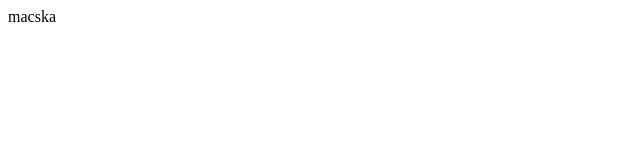
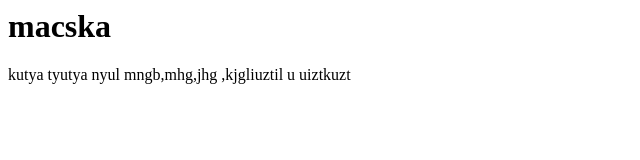
Before and after one commit to Zsomborkancsal/first, a plain HTML site: page index.html in a window 1280 px wide. Shown: the whole page, without its empty margins (0-640 px from the left). Drawn offline with Linux system fonts and the light colour scheme.

Commit message:
Update index.html

```diff
--- a/index.html
+++ b/index.html
@@ -1 +1,7 @@
-macska
+<h1>macska</h1>
+<p> kutya tyutya
+nyul  mngb,mhg,jhg ,kjgliuztil u
+
+uiztkuzt
+
+</p>
```
